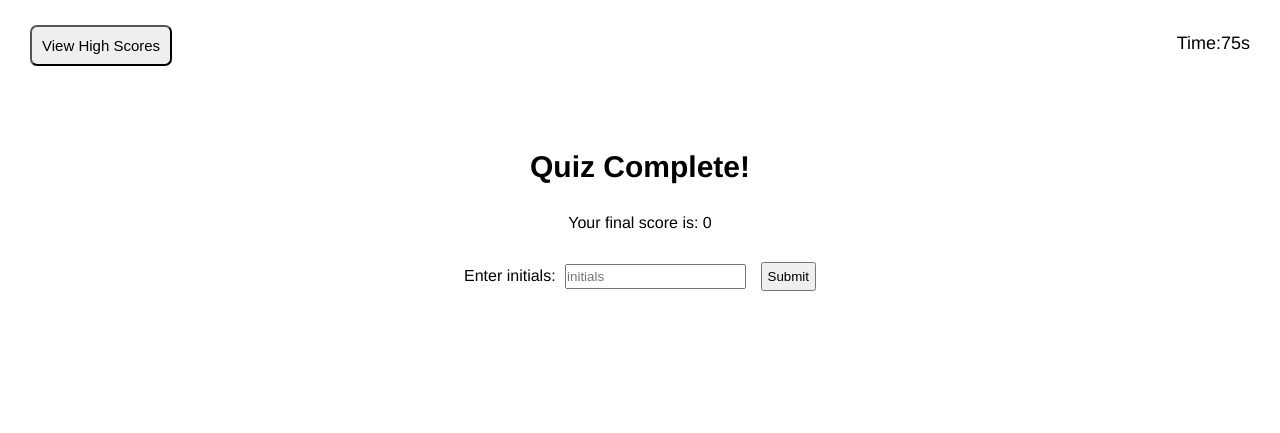
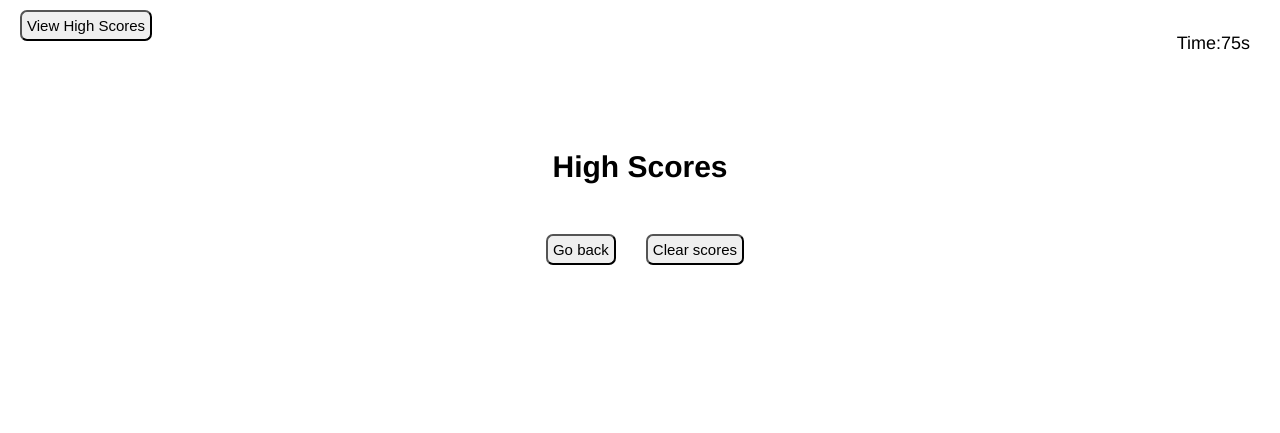
Before and after one commit to hpere102/code-quiz, a plain HTML site: page index.html in a window 1280 px wide. Drawn offline with Linux system fonts and the light colour scheme.

Commit message:
html layout complete

```diff
--- a/assets/css/style.css
+++ b/assets/css/style.css
@@ -109,6 +109,7 @@
         flex-direction: column;
         align-items: center;
         gap: 30px;
+        display: none;
 
 
     }
@@ -127,3 +128,33 @@
         cursor: pointer;
         margin-left: 10px;
     }
+
+    .highscore-container {
+        width: 500px;
+        height: 550px;
+        margin: auto;
+        display: flex;
+        flex-direction: column;
+        align-items: center;
+        gap: 20px;
+
+    }
+
+    .button-container {
+        display: flex;
+        flex-direction: row;
+        justify-content: space-evenly;
+
+    }
+
+    .btn-scores {
+        padding: 5px;
+        cursor: pointer;
+        position: relative;
+        right: 10px;
+        bottom: 15px;
+    }
+
+    .highscore-container h2 {
+        font-size: 30px;
+    }
--- a/index.html
+++ b/index.html
@@ -54,6 +54,19 @@
                  </div>
             </section>
 
+            <section id="highscores">
+                <div class="highscore-container">
+                        <h2>High Scores</h2>
+                        <ol id="scores">
+
+                        </ol>
+                    <div class="button-container">
+                        <button id="go-back" class="btn btn-scores">Go back</button>
+                        <button id="clear-scores" class="btn btn-scores">Clear scores</button>
+                    </div>
+                </div>
+            </section>
+
 
 
         </div>
```
